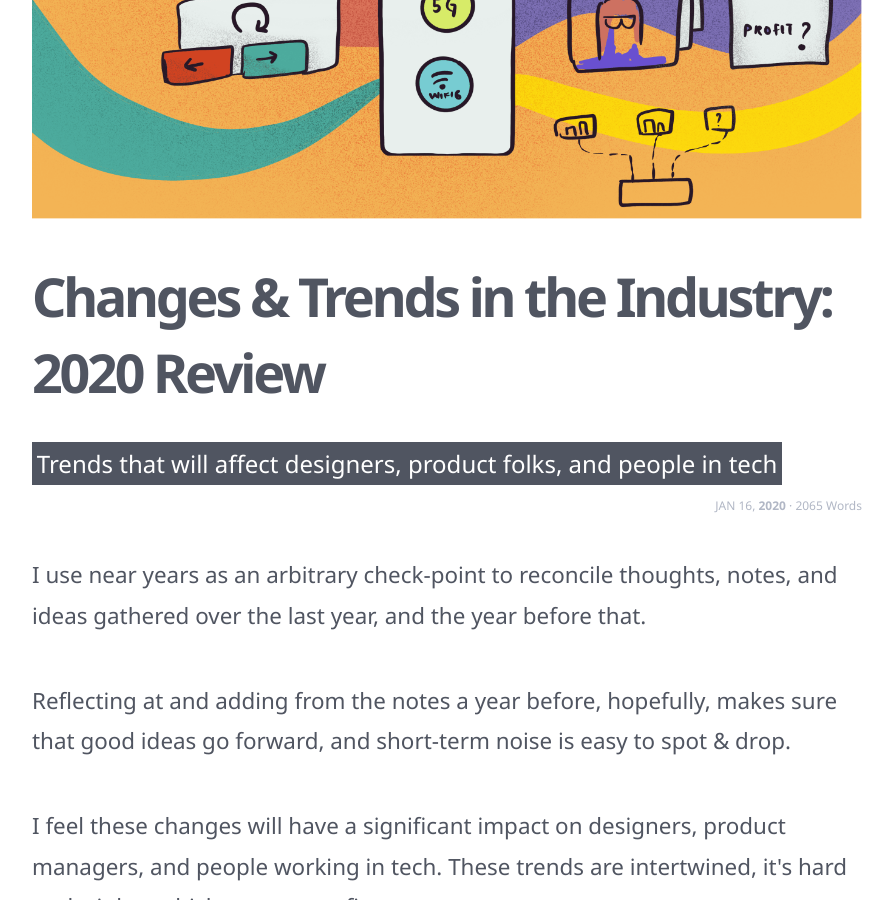
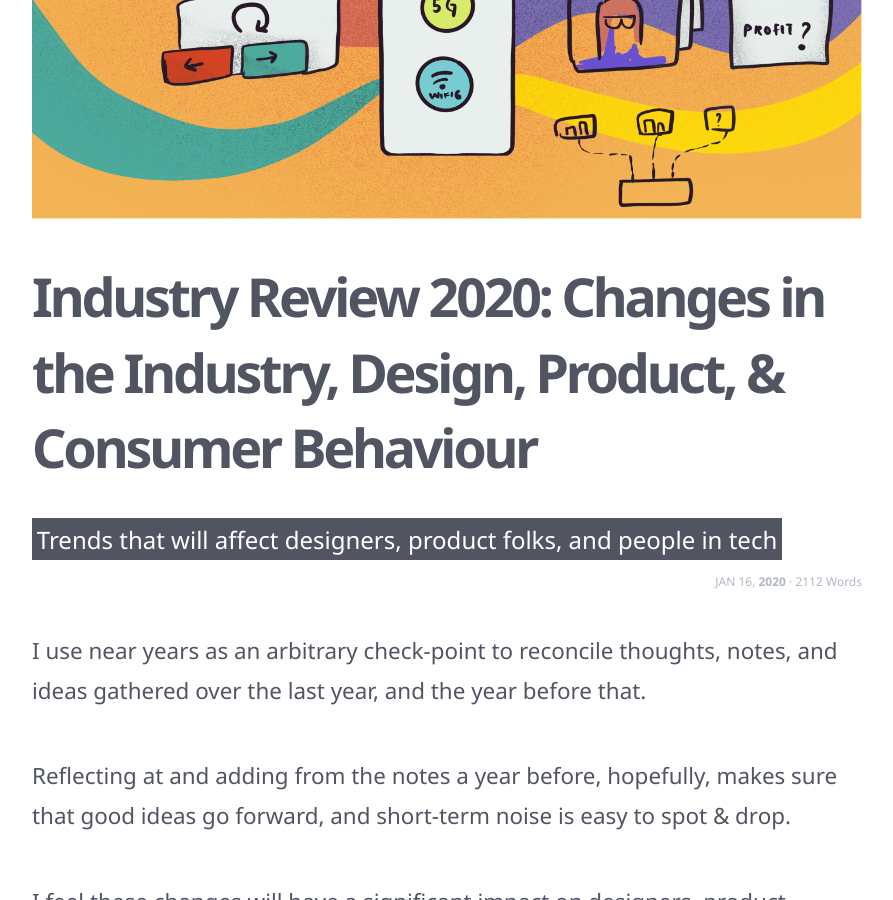
Before and after one commit to 64Notes/64notes.com, a Jekyll site: the page built from _posts/2020-01-16-2020-industry-trends-tech-design-product.html, in a window 1280 px wide and 900 px high, scrolled down 522 px. Shown: the whole window, without its empty margins (193-1086 px from the left). Built offline with Jekyll 4.4.1, drawn with Linux system fonts in a browser that asks for light colours; comment, search, counter and statistics services are not loaded; some of the changed text lies outside the part shown.

Commit message:
Update tititle, embed the webinar video

```diff
--- a/_posts/2020-01-16-2020-industry-trends-tech-design-product.html
+++ b/_posts/2020-01-16-2020-industry-trends-tech-design-product.html
@@ -1,6 +1,6 @@
 ---
 layout: post
-title: "Changes & Trends in the Industry: 2020 Review"
+title: "Industry Review 2020: Changes in the Industry, Design, Product, & Consumer Behaviour"
 subheader: "Trends that will affect designers, product folks, and people in tech"
 type: post
 preview_image: '2020/industry-review-2020/industry-review-2020-min.png'
@@ -421,3 +421,15 @@
   We will continue to see a demand for a more balanced approach than <a href="https://matthewstrom.com/writing/ab-testing-paradox">A/B testing your
   way out of everything</a>.
 </p>
+
+<hr>
+
+<p>
+  This article is a summary of notes I wrote for live webinar with TapChief on the topic "Product & Design Trends in 2020".
+  Watch the full video here:
+</p>
+<div class="img img--100cent">
+  <p class="text-center">
+    <iframe src="https://www.facebook.com/plugins/video.php?href=https%3A%2F%2Fwww.facebook.com%2Ftapchief%2Fvideos%2F625086924903516%2F&show_text=0&width=560" width="560" height="315" style="border:none;overflow:hidden" scrolling="no" frameborder="0" allowTransparency="true" allowFullScreen="true"></iframe>
+  </p>
+</div>
```
